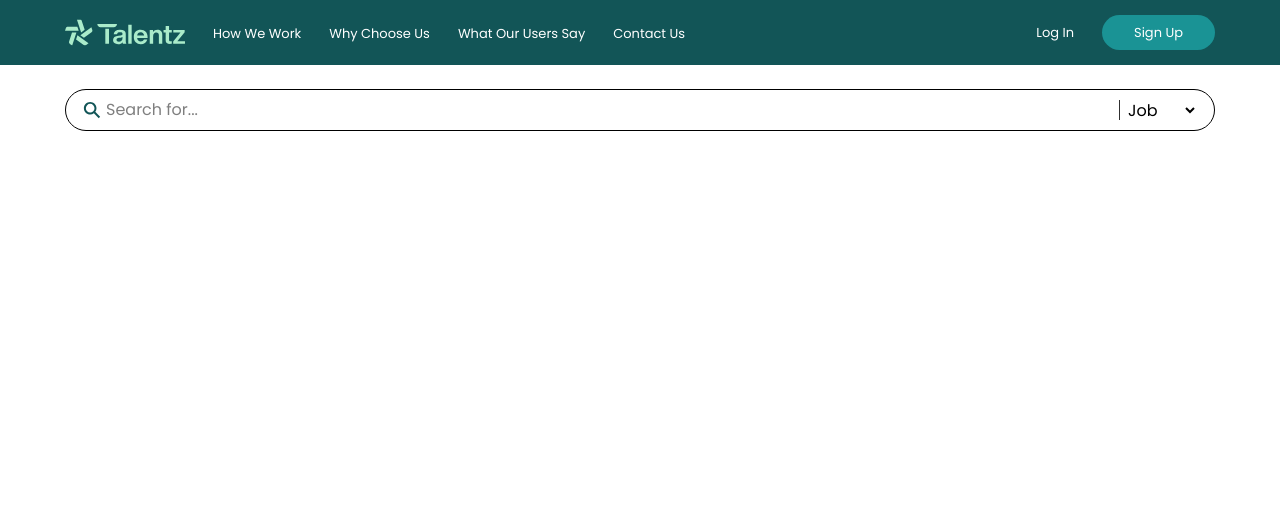
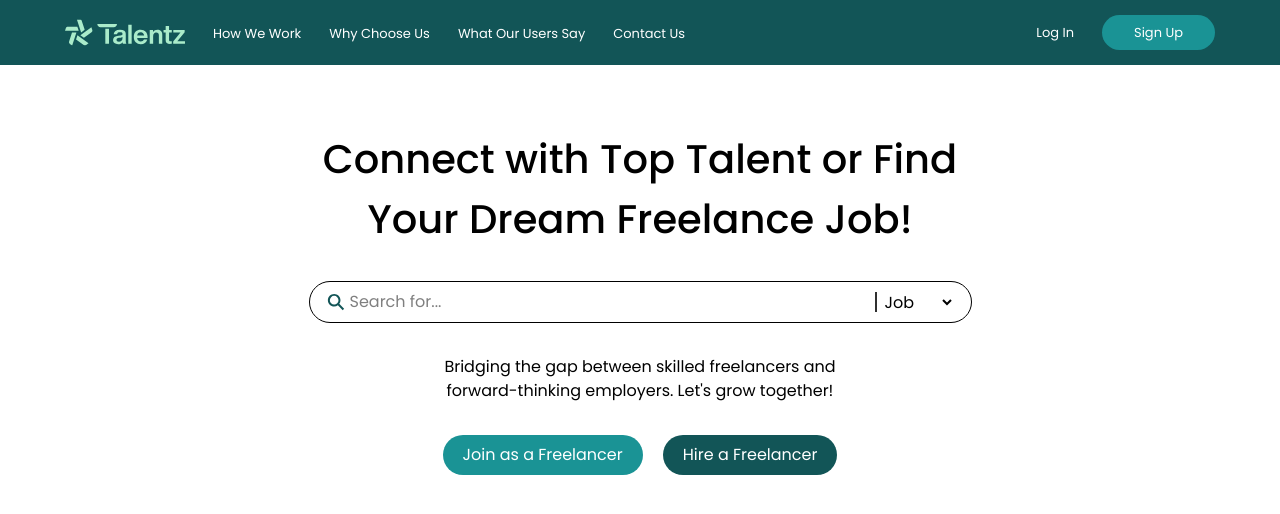
Before and after one commit to herdoy-dev/talentz, a Next.js app: page / in a window 1280 px wide. Shown: the top 514 px of the page. Built offline with nearby package versions, Linux system fonts and the light colour scheme.

Commit message:
Build Hero Section for landing page

```diff
--- a/app/globals.css
+++ b/app/globals.css
@@ -92,6 +92,8 @@ p {
     transform: translateX(100%);
     top: 65px;
     padding: 20px 30px;
+    font-size: 18px !important;
+    font-weight: 500;
     transition: 0.5 step-end;
   }
 }
--- a/app/page.tsx
+++ b/app/page.tsx
@@ -1,14 +1,11 @@
+import Hero from "@/components/hero";
 import Navbar from "@/components/navbar";
-import SearchBoxPandingPage from "@/components/search-box-landing-page";
-import Container from "@/components/ui/container";
 
 export default function Home() {
   return (
     <>
       <Navbar />
-      <Container className="py-6">
-        <SearchBoxPandingPage />
-      </Container>
+      <Hero />
     </>
   );
 }
--- /dev/null
+++ b/components/action-buttons.tsx
@@ -0,0 +1,26 @@
+import { cn } from "@/lib/utils";
+import Button from "./ui/button";
+
+interface Props {
+  className?: string;
+  isAllSecondary?: boolean;
+}
+
+export default function ActionButtons({ className, isAllSecondary }: Props) {
+  return (
+    <div
+      className={cn(
+        "w-full flex items-center gap-5 flex-col md:flex-row",
+        className
+      )}
+    >
+      <Button className="w-full md:w-auto">Join as a Freelancer</Button>
+      <Button
+        className="w-full md:w-auto"
+        variant={isAllSecondary ? "secondary" : "primary"}
+      >
+        Hire a Freelancer
+      </Button>
+    </div>
+  );
+}
--- /dev/null
+++ b/components/hero.tsx
@@ -0,0 +1,23 @@
+import ActionButtons from "./action-buttons";
+import SearchBoxPandingPage from "./search-box-landing-page";
+import Container from "./ui/container";
+
+export default function Hero() {
+  return (
+    <Container className="flex items-center justify-center my-16">
+      <div className="max-w-[663px] flex items-center justify-center flex-col gap-8">
+        <h1 className="text-center px-6 md:px-0">
+          Connect with Top Talent or Find Your Dream Freelance Job!
+        </h1>
+        <SearchBoxPandingPage />
+        <div className="max-w-[424px] flex flex-col gap-6">
+          <p className="text-center">
+            Bridging the gap between skilled freelancers and forward-thinking
+            employers. Let's grow together!
+          </p>
+        </div>
+        <ActionButtons className="justify-center" />
+      </div>
+    </Container>
+  );
+}
--- a/components/navbar.tsx
+++ b/components/navbar.tsx
@@ -55,10 +55,7 @@ const NavMenu = ({ isActive }: { isActive: boolean }) => (
   >
     {navItems.map((item) => (
       <li key={item.id}>
-        <Link
-          className="text-primary md:text-white text-[13px]"
-          href={item.path}
-        >
+        <Link className="text-dark md:text-white text-[13px]" href={item.path}>
           {item.label}
         </Link>
       </li>
--- a/components/search-box-landing-page.tsx
+++ b/components/search-box-landing-page.tsx
@@ -2,7 +2,7 @@ import { IoSearchSharp } from "react-icons/io5";
 
 export default function SearchBoxPandingPage() {
   return (
-    <div className="flex items-center justify-between border px-4 rounded-4xl">
+    <div className="w-full flex items-center justify-between border px-4 rounded-4xl">
       <IoSearchSharp className="text-xl mr-1 text-primary" />
       <input
         className="py-2 border-none focus:outline-none flex-1"
```
